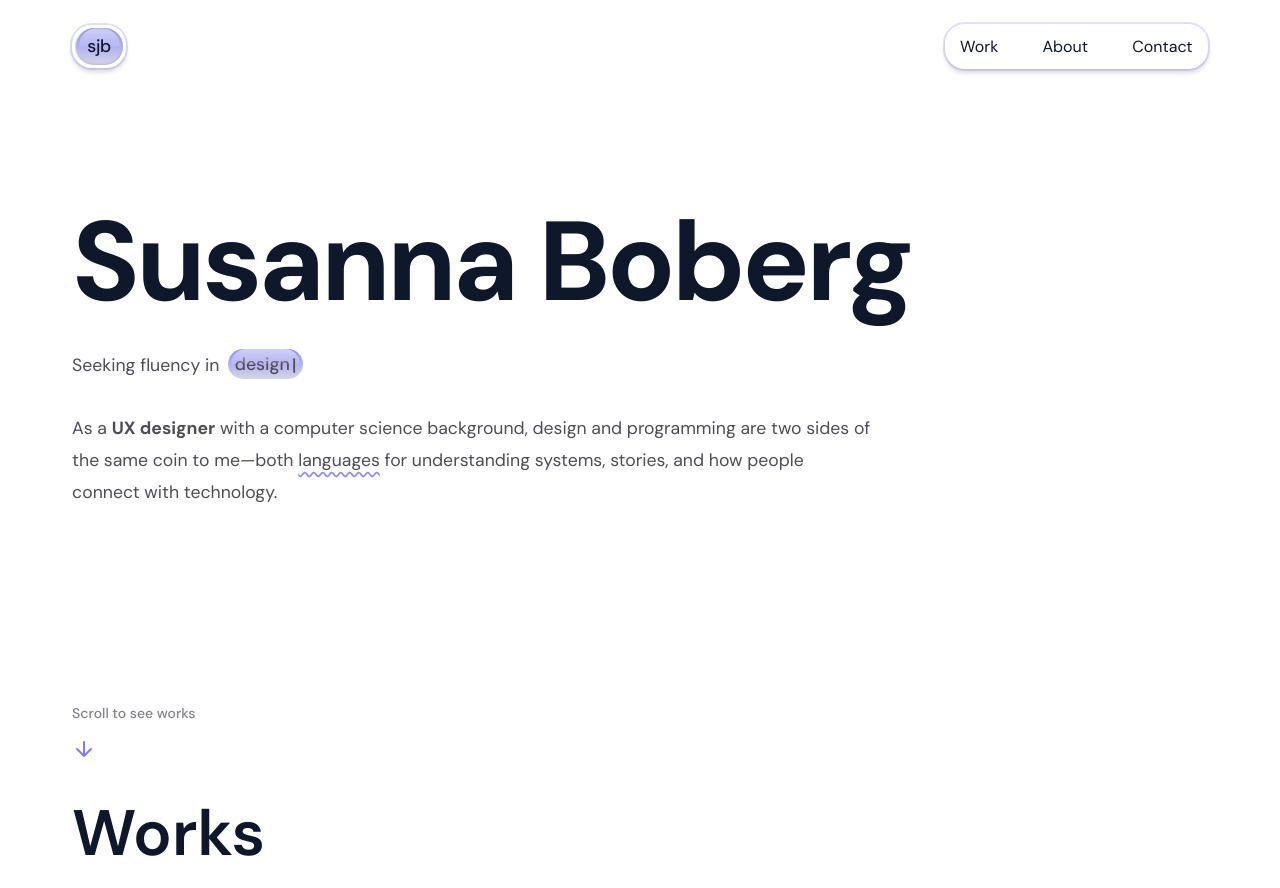
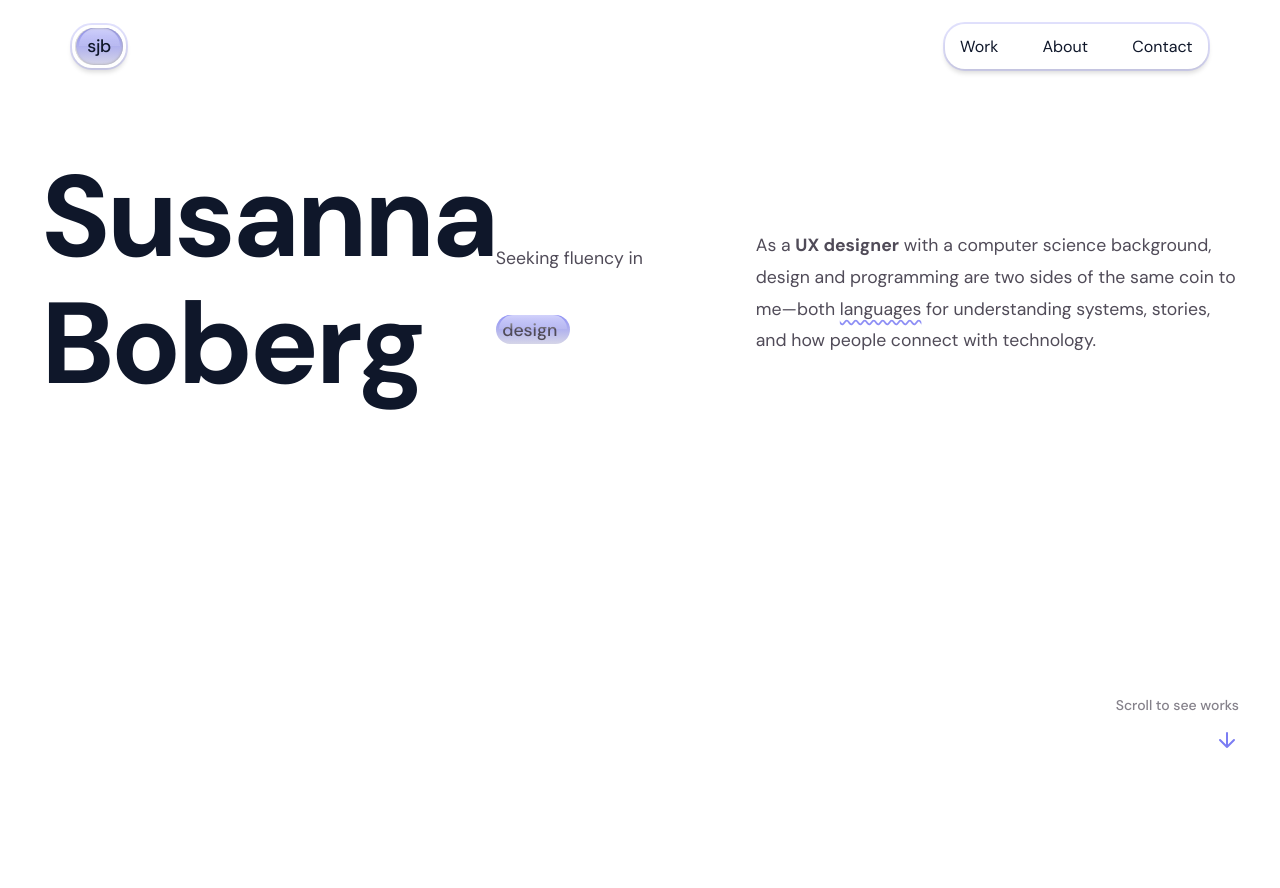
Before and after one commit to susannaboberg/susannaboberg.github.io, a plain HTML site: page index.html in a window 1280 px wide. Shown: the top 888 px of the page. Drawn offline with nearby package versions, Linux system fonts and the light colour scheme; a web font is replaced by a local one.

Commit message:
reverting

```diff
--- a/script.js
+++ b/script.js
@@ -327,45 +327,6 @@ if ($('.hero').length && $('.words-container').length) {
     }
 }
 
-
-if ($('.work-section-title').length) {
-    const heroEl   = document.querySelector('.hero');
-    const arrowEl  = document.querySelector('.scroll-down-section');
-    const titleEl  = document.querySelector('.work-section-title');
-    const prefersReducedMotion = window.matchMedia('(prefers-reduced-motion: reduce)').matches;
-    const isMobile = window.innerWidth <= 768;
-
-    if (prefersReducedMotion || isMobile) {
-        gsap.set(titleEl, { opacity: 1, x: 0 });
-        gsap.set('.work-card', { opacity: 1 });
-    } else {
-        gsap.set(titleEl, { display: 'inline-block', x: 0, opacity: 1 });
-        gsap.set('.work-card', { opacity: 0 });
-
-        const arrowRect = arrowEl.getBoundingClientRect();
-        const titleRect = titleEl.getBoundingClientRect();
-        const startX = titleRect.right - arrowRect.right;
-        gsap.set(titleEl, { x: startX });
-
-        gsap.timeline({
-            scrollTrigger: {
-                trigger: heroEl,
-                start: 'bottom 55%',
-                pin: heroEl,
-                scrub: 1,
-                end: '+=800',
-                pinSpacing: true,
-                anticipatePin: 1,
-                invalidateOnRefresh: true
-            }
-        })
-        .to(titleEl, { x: 0, ease: 'power1.out' })
-        .to('.work-card', { opacity: 1, ease: 'none' }, '-=0.01');
-    }
-}
-
-window.addEventListener('load', () => ScrollTrigger.refresh());
-document.fonts.ready.then(() => ScrollTrigger.refresh());
 
 // ===================================
 // Custom Cursor on Works & Footer
--- a/styles.css
+++ b/styles.css
@@ -48,7 +48,8 @@ body[data-mode="williams"] {
    All other sizes are rem — they scale automatically with this. */
 html {
     font-size: calc(14px + 0.16vw);
-    scroll-behavior: smooth;
+
+    scrollbar-width: none;
 }
 
 body {
@@ -209,30 +210,35 @@ body.menu-open {
    HERO
    ================================= */
 .hero {
-    min-height: 100vh;
-    overflow: hidden;
+    height: 100vh;      /* CHANGED from min-height — an actual ceiling, not just a floor */
+    display: flex;
+    flex-direction: column;
+    justify-content: space-between;
+    overflow: hidden;   /* safety net: if content is still slightly too tall, clip rather than push the section taller than 100vh */
 }
-
 
 .hero-content {
     max-width: 1200px;
-    margin: 18vh auto 0;
+    margin: clamp(3rem, 12vh, 100rem) auto 0;
     padding: 0 2rem;
     display: flex;
     flex-direction: column;
-    min-height: 70vh;
+    flex: 1;            /* NEW — let hero-content take the space it needs, but within the flex parent's constraints */
+    min-height: 0;       /* NEW — allow it to shrink if needed, standard flex-child fix */
+    padding: 1px;
+
 }
 
-
-
 .hero-text {
-    max-width: 900px;
-
+    margin-bottom: clamp(1rem, 4vh, 3rem);
+    display: flex;
+    flex-direction: row;
+    align-items: center;
 }
 
 
 .hero-title {
-    font-size: clamp(3rem, 9vw, 7rem);
+    font-size: clamp(3rem, 9vw, 8rem);
     font-weight: 700;
     line-height: 1.1;
     margin-bottom: clamp(0.75rem, 3vh, 2rem);
@@ -242,12 +248,14 @@ body.menu-open {
 }
 
 .hero-description {
+
     font-size: 1.1rem;
     color: var(--text-gray);
-    max-width: 800px;
+    max-width: 1000px;
     line-height: 1.8;
     margin: 0;
     opacity: 0;
+
 }
 
 .curved-underline {
@@ -257,7 +265,7 @@ body.menu-open {
 
 .one-line-text {
     display: inline-block;
-    margin-bottom: 2rem;
+    margin-bottom: 2.5rem;
 }
 
 .words-container {
@@ -298,12 +306,11 @@ body.menu-open {
     opacity: 0;
     visibility: visible;
     width: 100%;
-    text-align: left;
+    align-self: flex-end;
+    text-align: right;
     transition: opacity 0.4s ease, visibility 0.4s ease;
     margin-top: auto;
 }
-
-
 
 .scroll-down-section.hidden {
     opacity: 0 !important;
@@ -322,7 +329,7 @@ body.menu-open {
 .scroll-arrow {
     width: 24px;
     height: 24px;
-
+    margin-left: auto;
     animation: bounce 2s infinite;
 }
 
@@ -571,7 +578,11 @@ body.menu-open {
 
 @media (max-width: 1024px) and (min-width: 769px) {
     .hero-content { padding: 0 4rem; }
-    .hero-text { max-width: 100%; }
+    .hero-text {
+        flex-direction: column;  /* add this */
+        align-items: flex-start;
+        max-width: 100%;
+    }
     .footer-text { font-size: 0.8rem; max-width: 45%; }
     .footer-right { font-size: 0.85rem; gap: 1rem; }
 }
@@ -627,8 +638,13 @@ body.menu-open {
 
     .hero { min-height: 100vh; justify-content: center; padding: 5rem 0 2.5rem; margin-bottom: 3rem; }
     .hero-content { margin-top: 0; }
-    .scroll-down-section { margin-top: 3rem; align-self: center; text-align: center; }
+    .scroll-down-section {
+    position: static;   /* back in normal flow on mobile */
+    align-self: center;
+    text-align: center;
+    }
     .scroll-arrow { margin-left: auto; margin-right: auto; }
+    .hero-text { flex-direction: column; align-items: flex-start; }
 
     .hero-title { font-size: clamp(2.5rem, 10vw, 4rem); }
     .hero-description { font-size: 1.125rem; }
```
